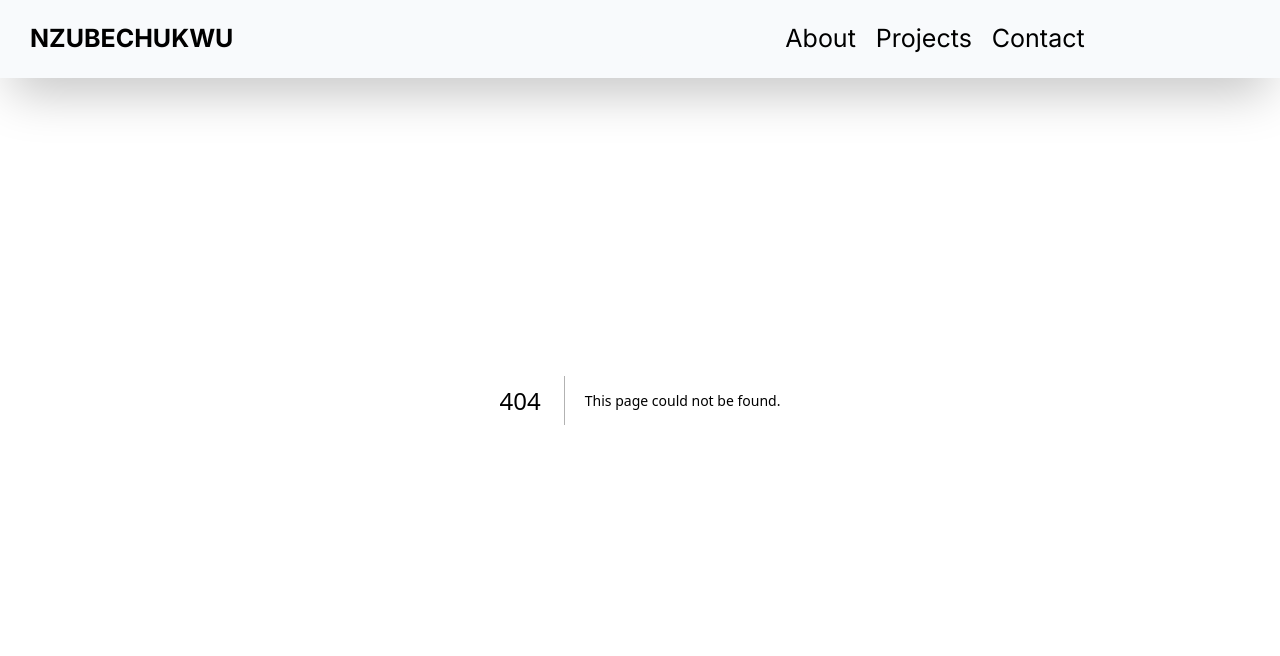
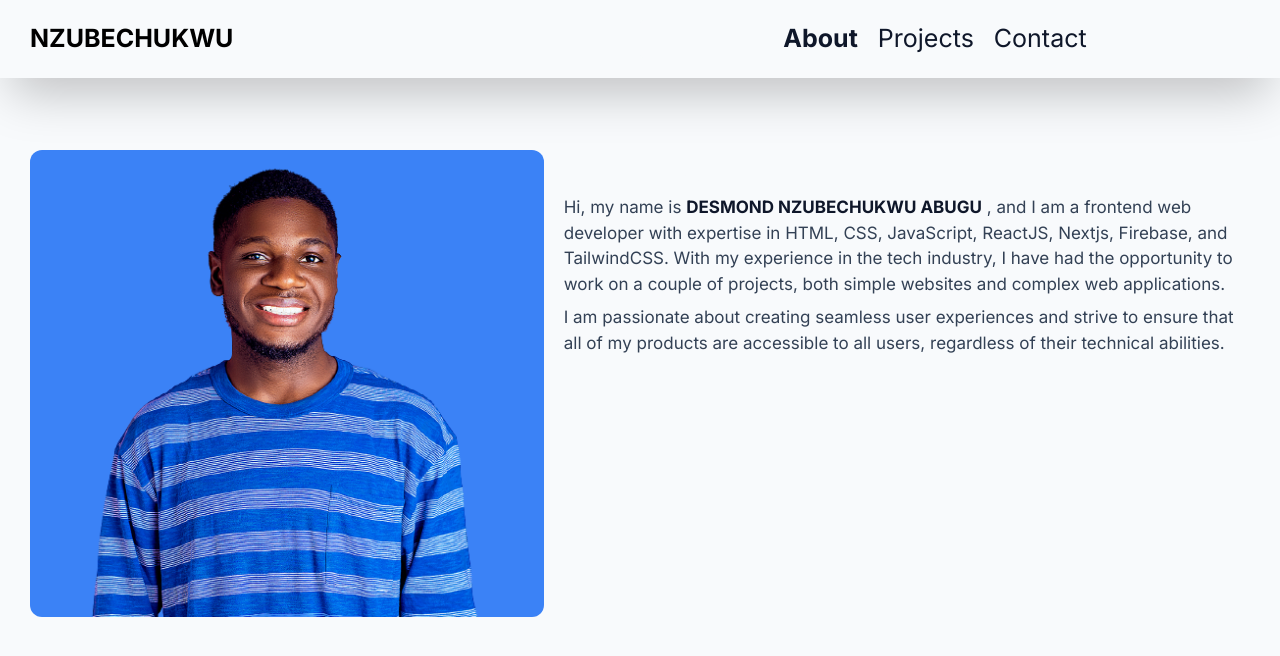
Before and after one commit to DesmondNzubechi/PORTFOLIO, a Next.js app: page /about in a window 1280 px wide. Before the commit this address had no page. Shown: the top 656 px of the page. Built offline with nearby package versions, Linux system fonts and the light colour scheme.

Commit message:
new change

```diff
--- /dev/null
+++ b/app/about/page.jsx
@@ -0,0 +1,26 @@
+import AboutImg from '../../public/nzube.png';
+import Image from 'next/image';
+const About = () => {
+    return <div className="min-h-[100vh] bg-slate-50">
+   <div className="px-[30px] pb-[50px] to-blue-900 pt-[150px] min-h-[100vh] ">
+<div className="flex flex-col md:flex-row justify-around items-start gap-5">
+<div data-aos='fade-up' data-aos-duration='1000' className="    rounded ">
+                     <Image src={AboutImg} alt="Nzubechukwu" className="rounded bg-blue-500 rounded-xl "  srcset="" />
+                   {/* <h1 className="text-slate-50 md:text-[30px] text-[25px]  font-myfont">About Me</h1>*/}
+       </div>
+  <div data-aos='fade-up' data-aos-duration='1000' className="">
+    <h1 className="text-slate-50 md:text-[30px] text-[25px]  font-myfont">About Me</h1>
+    <div className="text-slate-700 font-fonty max-w-[700px] flex flex-col gap-2 ">
+    <p className="md:text-[17px] text-[15px] ">Hi, my name is <strong className="uppercase text-slate-900 font-bold">Desmond Nzubechukwu Abugu</strong> , and I am a frontend web developer with expertise in HTML, CSS, JavaScript, ReactJS, Nextjs, Firebase, and TailwindCSS. With my experience in the tech industry, I have had the opportunity to work on a couple of projects, both simple websites and complex web applications.</p>
+  <p className="md:text-[17px] text-[15px] ">I am passionate about creating seamless user experiences and strive to ensure that all of my products are accessible to all users, regardless of their technical abilities.</p>
+ { /*<p className="md:text-[17px] text-[15px] ">In my career journey I have had the opportunity to collaborate with cross-functional teams, including designers, backend developers, and project managers, to deliver high-quality products on time and within budget. I am a strong communicator and collaborator, and enjoy working in fast-paced and dynamic environments.</p>
+  <p className="md:text-[17px] text-[15px] ">When I'm not coding, you can find me exploring the latest frontend development trends and technologies, attending meetup, and experimenting with new projects. I am constantly seeking out opportunities to learn and grow as a developer and am excited about the future of web development and the endless possibilities it holds.</p>*/}
+ {// <p className="md:text-[17px] text-[15px] ">Overall, I am a dedicated and experienced frontend web developer with a passion for creating user-friendly and visually stunning web applications. My expertise in HTML, CSS, JavaScript, ReactJS, and TailwindCSS allows me to bring complex ideas to life with efficiency and precision.</p>
+  }</div>
+  </div>
+</div>
+        </div>
+    </div>
+}
+
+export default About;
--- a/app/components/Navbar/Navbar.jsx
+++ b/app/components/Navbar/Navbar.jsx
@@ -5,8 +5,10 @@ import Link from 'next/link';
 import { BsGithub , BsLinkedin} from 'react-icons/bs';
 import { AiFillTwitterCircle } from 'react-icons/ai';
 import { useState } from 'react';
+import { usePathname } from 'next/navigation';
 
 const Navbar = () => {
+    const pathname = usePathname();
     const navs = ['about', 'projects', 'contact']
     const [showNav, setShowNav] = useState('right-[-1000px]')
     return (
@@ -15,7 +17,7 @@ const Navbar = () => {
 
             <ul className={` font-fonty fixed ${showNav} w-[50%] md:w- top-0 justify-center md:static items-center bottom-0 md:px-0 md:py-0 py-[50px]  gap-[20px] px-[100px] flex flex-col md:flex-row  bg-slate-50 md:bg-0 rounded  shadow-xl md:shadow-none capitalize text-center `}>
        {navs.map(link => {
-                    return <li><Link onClick={() => setShowNav('right-[-1000px]')} className='text-[25px] ' href={link == 'home' ? '/' : link}>{ link}</Link></li>
+                    return <li><Link onClick={() => setShowNav('right-[-1000px]')} className={`link ${pathname == `/${link}`? 'font-bold' : ''} text-slate-900 text-[25px] `} href={link == 'home' ? '/' : link}>{ link}</Link></li>
        })}
                 <hr />
                      <div className='flex md:hidden gap-3 items-center'>
--- a/app/contact/page.jsx
+++ b/app/contact/page.jsx
@@ -1,7 +1,7 @@
 import { AiFillGithub, AiFillTwitterCircle, AiFillLinkedin, AiOutlineMail } from 'react-icons/ai';
 import Link from 'next/link';
 const Contact = () => {
-    return <div className='py-[100px] flex items-center justify-center min-h-[100vh] '>
+    return <div className='py-[100px] flex items-center justify-center bg-slate-50 min-h-[100vh] '>
         <div>
         <div className='text-center'>
             <h1 className='text-blue-500 text-[30px] md:text-[60px] font-bold uppercase mt-[40px]'>Contact me</h1>
--- a/app/projects/page.jsx
+++ b/app/projects/page.jsx
@@ -50,18 +50,18 @@ const Projects = () => {
                 <p className="text-[15px] md:text-[25px] text-slate-700 font-semibold">Take A Look At The Some Of The Project That I Built</p>
             </div>
             <div className="mt-[50px] flex items-center justify-center">
-                <div className="grid grid-cols-1 md:grid-cols-2 justify-center items-center gap-[100px] ">
+                <div className="grid grid-cols-1 md:grid-cols-2 justify-center items-start gap-[50px] ">
                     {
                         projectItems.map((project, index) => {
-                            return <div className="flex flex-col   bg-white rounded-2xl  gap-2 p-5 rounded shadow-2xl" key={index}>
+                            return <div className="flex flex-col h-full justify-center  bg-white rounded-2xl  gap-2 p-5 rounded shadow-2xl" key={index}>
                                 <div>
                                     <Image className="shadow   rounded" src={project.ProjectImg} alt={project.projectName} />
                                 </div>
-                                <div className="max-w-[500px] flex flex-col gap-4">
-                                    <h1 className="font-bold uppercase text-[25px]">{project.projectName}</h1>
+                                <div className=" flex flex-col gap-4">
+                                    <h1 className="font-bold uppercase text-slate-900 text-[25px]">{project.projectName}</h1>
                                     <p className="text-slate-700  text-[12px] md:text-[15px] text-wrap"> {project.ProjectDescr}</p>
-                                    <p className=" flex gap-2 p-1 shadow  p-2 rounded items-center"> <b>TOOLS:</b>  {project.projectStack.map(stack => {
-                                        return <span className={`md:text-[15px] text-[12px] font-semibold   rounded w-full text-center  capitalize`}> {stack}</span>
+                                    <p className=" flex gap-2 p-1 shadow  p-2 rounded items-center"> <b className="text-slate-900">TOOLS:</b>  {project.projectStack.map(stack => {
+                                        return <span className={`md:text-[15px] text-[12px] font-semibold text-slate-700   rounded w-full text-center  capitalize`}> {stack}</span>
                                     })} </p>
                                     <div className="flex gap-3 items-center">
                                     <Link className="bg-blue-500 text-center w-full font-semibold capitalize text-slate-50 p-1 px-3 rounded text-[20px]" href={`https://${project.ProjectUrl}`}>Live link</Link>
```
Also changed, not shown: public/nzube.png (added).
